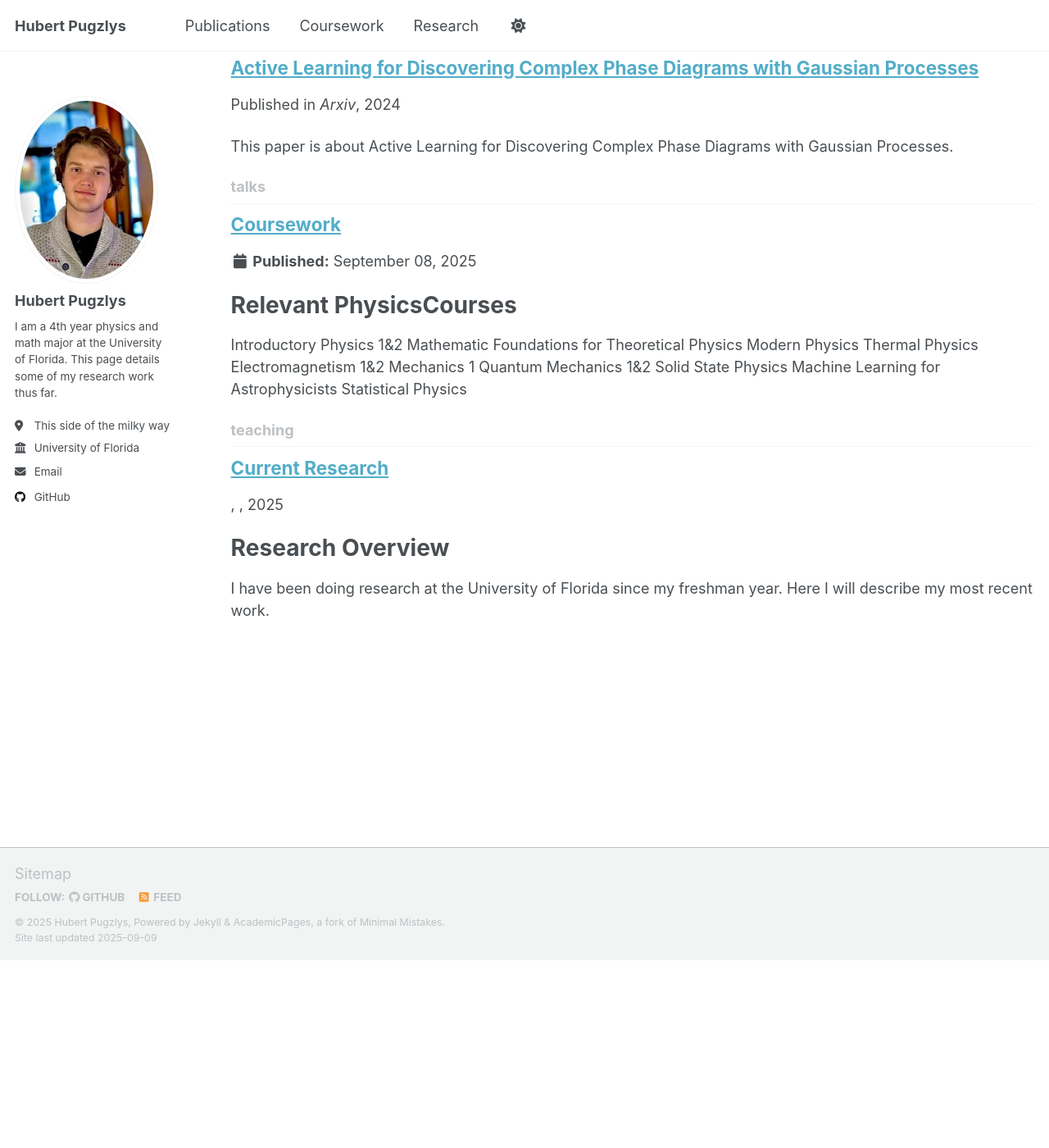
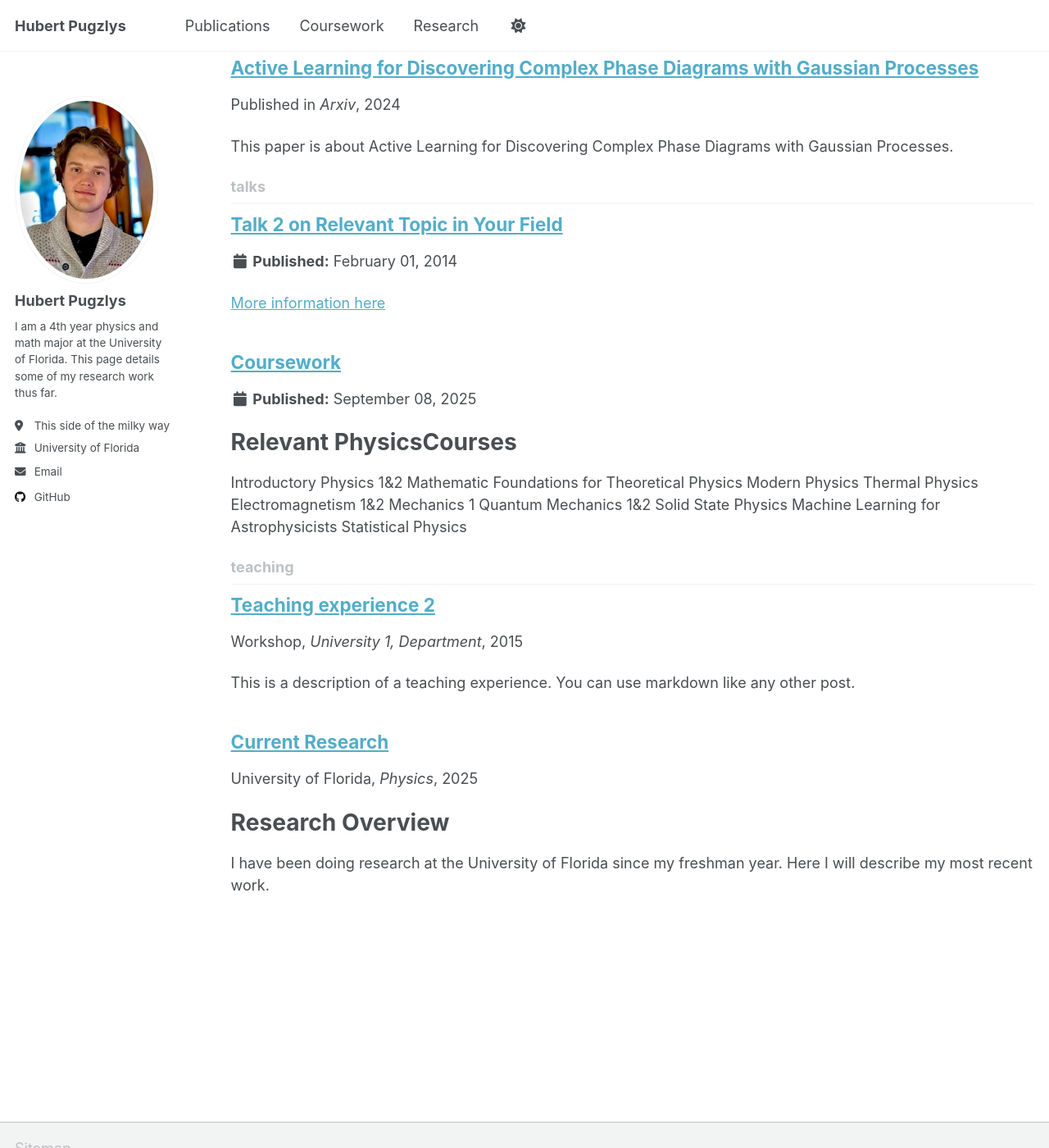
Before and after one commit to Hoobidoobidoo/Hoobidoobidoo.github.io, a Jekyll site: the page built from _pages/collection-archive.html, in a window 1280 px wide and 1400 px high, scrolled down 1084 px. Shown: the whole window at 82% size. Built offline with Jekyll 4.4.1, drawn with Linux system fonts in a browser that asks for light colours; a script that is not in the unit is left out; before the commit the page ends 2255 px from its top, so only the background shows below that.

Commit message:
fixing courses/research formating

```diff
--- a/_talks/2012-03-01-talk-1.md
+++ b/_talks/2012-03-01-talk-1.md
@@ -2,7 +2,7 @@
 title: "Coursework"
 collection: talks
 type: "University of Florida"
-permalink:
+permalink: /talks/2012-03-01-talk-1
 venue: "Major 1: Physics"
 date: 2025-09-08
 location: "Major 2: Math"
--- /dev/null
+++ b/_talks/2014-02-01-talk-2.md
@@ -0,0 +1,13 @@
+---
+title: "Talk 2 on Relevant Topic in Your Field"
+collection: talks
+type: "Talk"
+permalink: /talks/2014-02-01-talk-2
+venue: "London School of Testing"
+date: 2014-02-01
+location: "London, UK"
+---
+
+[More information here](http://example2.com)
+
+This is a description of your talk, which is a markdown files that can be all markdown-ified like any other post. Yay markdown!
--- a/_teaching/2014-spring-teaching-1.md
+++ b/_teaching/2014-spring-teaching-1.md
@@ -1,7 +1,12 @@
 ---
 title: "Current Research"
+collection: teaching
+type: "University of Florida"
+permalink: /teaching/2014-spring-teaching-1
+venue: "Physics"
+date: 2025-09-08
+location: "Gainesville, Florida"
 ---
-
 Research Overview
 =====
 I have been doing research at the University of Florida since my freshman year. Here I will describe my most recent work.
--- /dev/null
+++ b/_teaching/2015-spring-teaching-2.md
@@ -0,0 +1,20 @@
+---
+title: "Teaching experience 2"
+collection: teaching
+type: "Workshop"
+permalink: /teaching/2015-spring-teaching-1
+venue: "University 1, Department"
+date: 2015-01-01
+location: "City, Country"
+---
+
+This is a description of a teaching experience. You can use markdown like any other post.
+
+Heading 1
+======
+
+Heading 2
+======
+
+Heading 3
+======
```
